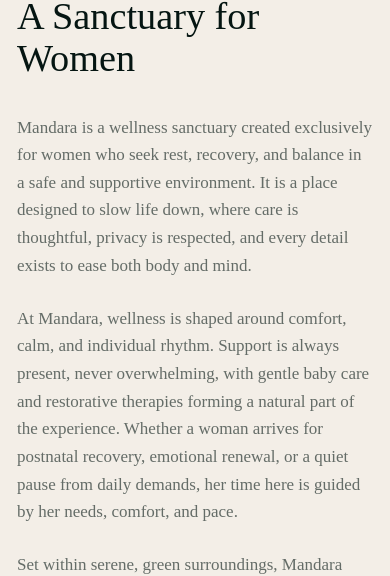
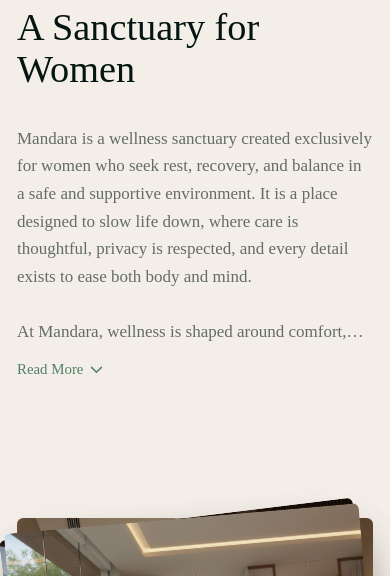
Before and after one commit to reacttrogon/mandara, a Next.js app: page / in a window 390 px wide. Shown: the part 892-1468 px from the top of the page. Built offline with nearby package versions, Linux system fonts and the light colour scheme.

Commit message:
added readmore , effect while expanding

```diff
--- a/src/app/_components/AboutMandara.jsx
+++ b/src/app/_components/AboutMandara.jsx
@@ -5,6 +5,7 @@ import Image from "next/image";
 import gsap from "gsap";
 import { ScrollTrigger } from "gsap/ScrollTrigger";
 import { aboutMandara } from "../_utils/data";
+import ReadMore from "./ReadMore";
 
 gsap.registerPlugin(ScrollTrigger);
 
@@ -12,7 +13,7 @@ export default function AboutMandara() {
   const sectionRef = useRef(null);
   const imageRefs = useRef([]);
 
-  const { heading,descriptions, image } = aboutMandara || {};
+  const { heading, descriptions, image } = aboutMandara || {};
 
   const stackImages = [
     image,
@@ -120,10 +121,12 @@ export default function AboutMandara() {
               {heading}
             </h2>
 
-            <div data-animate="text" className="space-y-6 max-w-lg">
-              {descriptions.map((description,i)=>{
-                return  <p className="text-dark/60 leading-relaxed" key={i}>{description}</p>
-              })}
+            <div data-animate="text" className="max-w-lg">
+              <ReadMore
+                text={descriptions.join("\n\n")}
+                maxLines={8}
+                textClassName="text-base text-dark/60 leading-relaxed"
+              />
             </div>
 
           </div>
--- a/src/app/_components/ReadMore.jsx
+++ b/src/app/_components/ReadMore.jsx
@@ -1,38 +1,81 @@
 "use client";
 
 import { useState, useRef, useEffect } from "react";
+import { motion } from "framer-motion";
 
-const ReadMore = ({ text, maxLines = 3, className = "" }) => {
+const ReadMore = ({ text, maxLines = 3, className = "", textClassName = "text-base text-dark/80 font-light leading-6 md:leading-7 lg:leading-8" }) => {
     const [isExpanded, setIsExpanded] = useState(false);
-    const [showButton, setShowButton] = useState(false);
+    const [isOverflowing, setIsOverflowing] = useState(false);
+    const [isClamped, setIsClamped] = useState(true);
+    const [collapsedHeight, setCollapsedHeight] = useState(0);
     const textRef = useRef(null);
 
     useEffect(() => {
+        const calculateHeight = () => {
             if (textRef.current) {
-            // Check if the content overflows the container when collapsed
-            const isOverflowing = textRef.current.scrollHeight > textRef.current.clientHeight;
-            setShowButton(isOverflowing);
+                const style = window.getComputedStyle(textRef.current);
+                const lh = parseFloat(style.lineHeight);
+                const currentLineHeight = !isNaN(lh) ? lh : parseFloat(style.fontSize) * 1.5;
+
+                setCollapsedHeight(currentLineHeight * maxLines);
+
+                // If currently clamped, scrollHeight > clientHeight indicates overflow.
+                // If expanded (not clamped), check via calculation?
+                // Actually, relying on initial clamped state is safest.
+                // If valid overflow detection is needed while expanded, we'd need to compare scrollHeight vs collapsedHeight.
+                const isContentLonger = textRef.current.scrollHeight > (currentLineHeight * maxLines);
+                setIsOverflowing(isContentLonger);
             }
+        };
+
+        // Initial calculation
+        calculateHeight();
+
+        // Recalculate on resize
+        window.addEventListener('resize', calculateHeight);
+        return () => window.removeEventListener('resize', calculateHeight);
     }, [text, maxLines]);
+
+    const handleToggle = () => {
+        if (isExpanded) {
+            setIsExpanded(false);
+            // Wait for animation to finish to re-clamp (done in onAnimationComplete)
+        } else {
+            setIsClamped(false);
+            setIsExpanded(true);
+        }
+    };
 
     return (
         <div className={className}>
+            <motion.div
+                className="overflow-hidden relative"
+                initial={false}
+                animate={{ height: isExpanded ? "auto" : (collapsedHeight || "auto") }}
+                transition={{ duration: 0.5, ease: [0.04, 0.62, 0.23, 0.98] }}
+                onAnimationComplete={() => {
+                    if (!isExpanded) {
+                        setIsClamped(true);
+                    }
+                }}
+            >
                 <p
                     ref={textRef}
-                className={`text-base text-dark/80 font-light leading-6 md:leading-7 lg:leading-8 break-words transition-all duration-300 ${isExpanded ? "" : "line-clamp-3"}`}
+                    className={`${textClassName} break-words whitespace-pre-line`}
                     style={{
                         display: "-webkit-box",
                         WebkitBoxOrient: "vertical",
-                    WebkitLineClamp: isExpanded ? "unset" : maxLines,
+                        WebkitLineClamp: isClamped ? maxLines : "unset",
                         overflow: "hidden"
                     }}
                 >
                     {text}
                 </p>
+            </motion.div>
 
-            {(showButton || isExpanded) && (
+            {(isOverflowing || isExpanded) && (
                 <button
-                    onClick={() => setIsExpanded(!isExpanded)}
+                    onClick={handleToggle}
                     className="mt-3 text-primary font-medium text-sm hover:text-primary/80 transition-colors duration-200 flex items-center gap-1 group"
                 >
                     {isExpanded ? (
```
Lines whose indentation alone changed are shown as unchanged.
